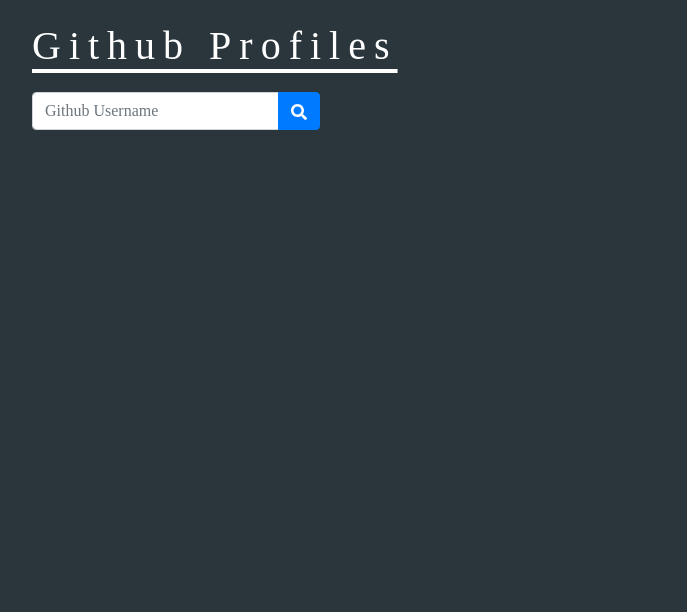
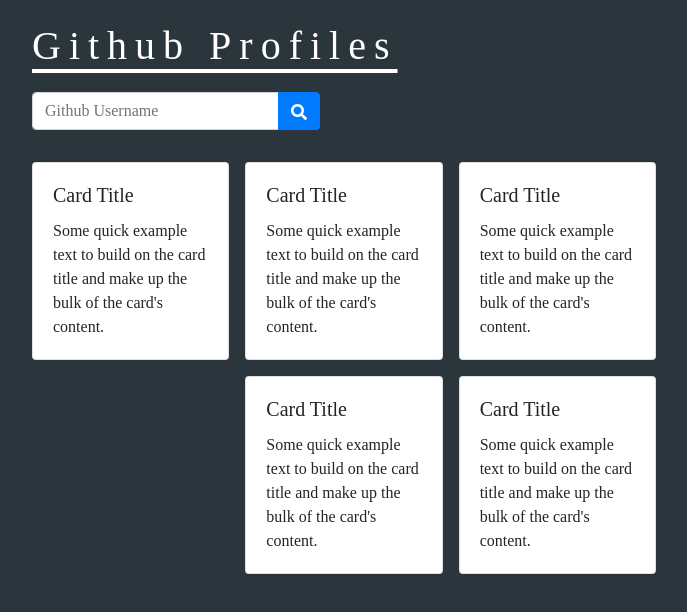
Before and after one commit to MikevPeeren/github-profiles, a React (Create React App) app: page / in a window 1280 px wide. Shown: the top 612 px of the page, without its empty margins (48-735 px from the left). Built offline with nearby package versions, Linux system fonts and the light colour scheme.

Commit message:
Added ProjectCards

```diff
--- a/src/App.scss
+++ b/src/App.scss
@@ -1,8 +1,10 @@
 .GithubProfiles {
 	display: flex;
 	flex-direction: column;
+	width: 50%;
 	margin-left: 5em;
 	margin-top: 1em;
+	margin-bottom: 1em;
 
 	&__header {
 		left: 0;
@@ -14,3 +16,25 @@
 		letter-spacing: 0.2em;
 	}
 }
+
+.GithubProjectContainer {
+	margin-left: 5em;
+	width: 50%;
+	display: flex;
+	justify-content: start;
+	flex-direction: column;
+}
+
+.one {
+	display: flex;
+	justify-content: space-between;
+}
+.two {
+	display: flex;
+	justify-content: space-between;
+}
+
+.header {
+	display: flex;
+	flex-direction: row;
+}
--- a/src/App.tsx
+++ b/src/App.tsx
@@ -6,6 +6,7 @@
 
 // Components
 import SearchForm from './components/SearchForm';
+import ProjectCard from './components/ProjectCard';
 
 const App = () => {
 	return (
@@ -16,6 +17,23 @@
 				</header>
 				<SearchForm />
 			</div>
+			<div className="GithubProjectContainer">
+				<div className="header">
+					<div>
+						<ProjectCard />
+					</div>
+					<div>
+						<div className="one">
+							<ProjectCard />
+							<ProjectCard />
+						</div>
+						<div className="two">
+							<ProjectCard />
+							<ProjectCard />
+						</div>
+					</div>
+				</div>
+			</div>
 		</div>
 	);
 };
--- /dev/null
+++ b/src/components/ProjectCard.scss
@@ -0,0 +1,4 @@
+.card {
+	margin-right: 1em;
+	margin-top: 1em;
+}
--- /dev/null
+++ b/src/components/ProjectCard.tsx
@@ -0,0 +1,23 @@
+// React
+import React from 'react';
+
+// Boostrap
+import Card from 'react-bootstrap/Card';
+
+// CSS
+import './ProjectCard.scss';
+
+const ProjectCard = () => {
+	return (
+		<Card>
+			<Card.Body>
+				<Card.Title>Card Title</Card.Title>
+				<Card.Text>
+					Some quick example text to build on the card title and make up the bulk of the card's content.
+				</Card.Text>
+			</Card.Body>
+		</Card>
+	);
+};
+
+export default ProjectCard;
--- a/src/components/SearchForm.tsx
+++ b/src/components/SearchForm.tsx
@@ -10,7 +10,6 @@
 import './SearchForm.scss';
 
 // Icons
-
 import { FaSearch } from 'react-icons/fa';
 
 const SearchForm = () => {
```
